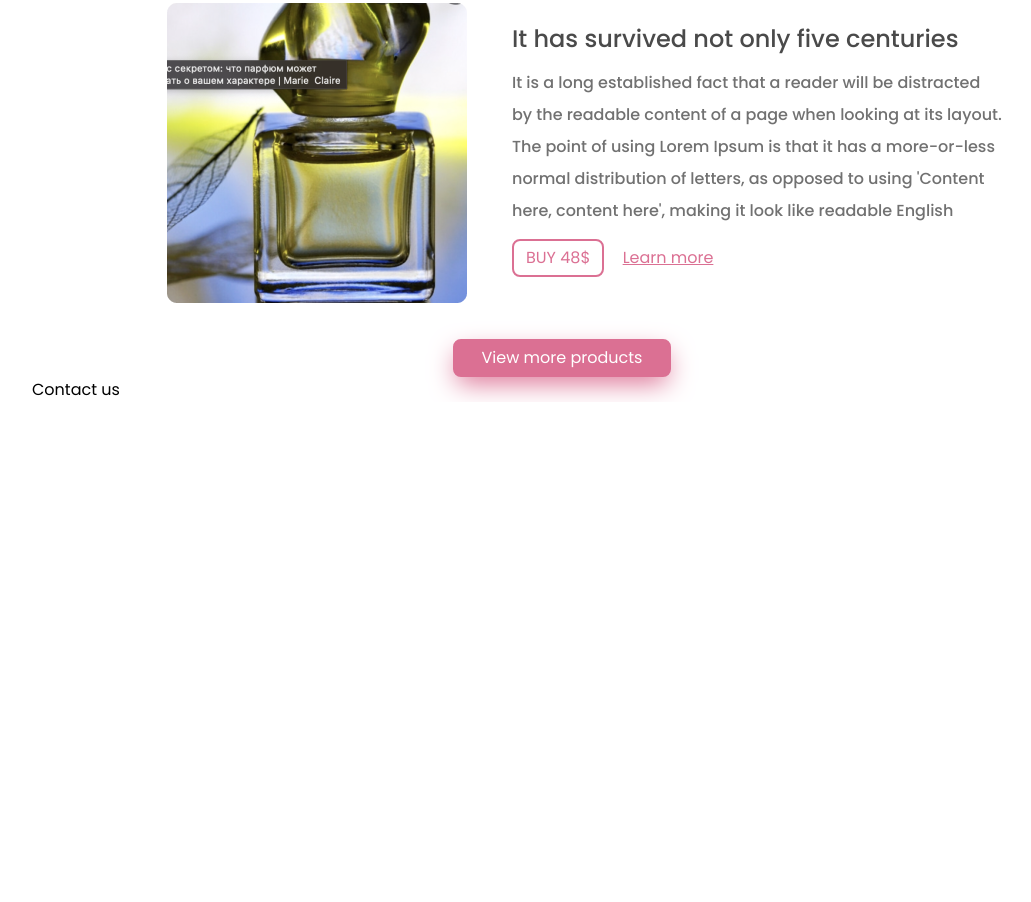
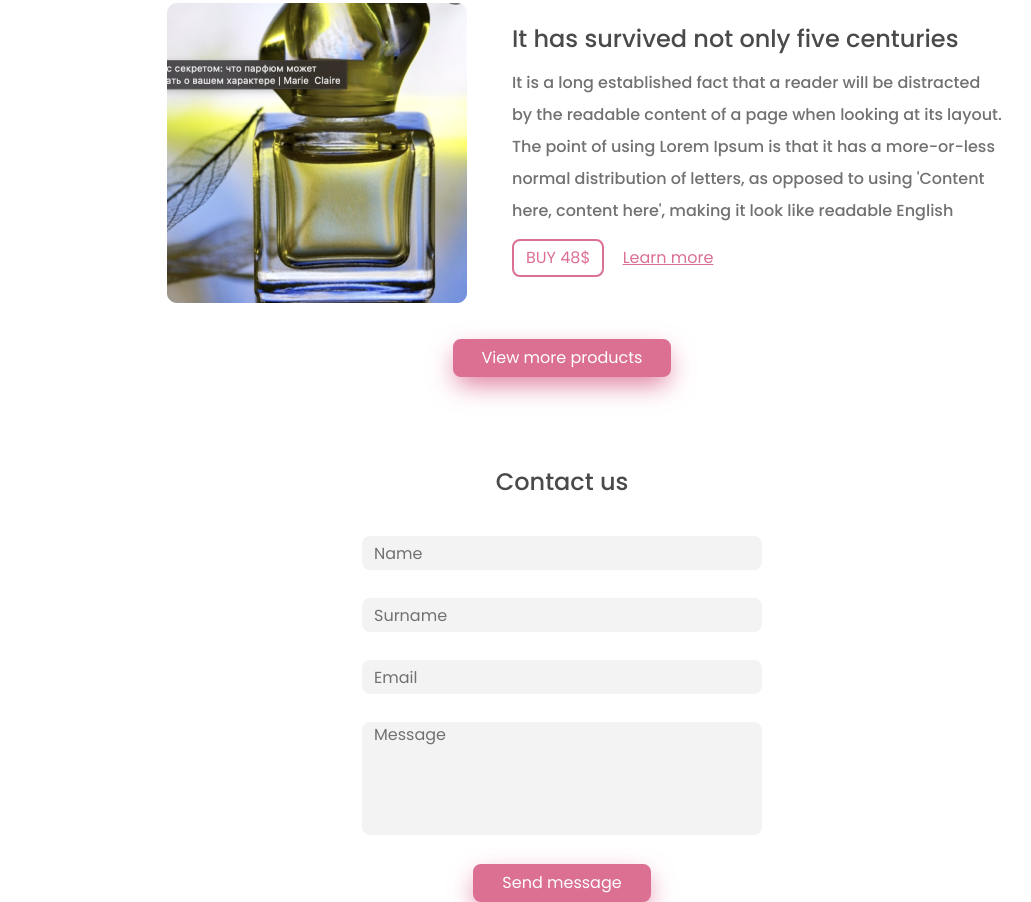
Before and after one commit to muzykalniy/Hillel_HW10, a plain HTML site: page index.html in a window 1280 px wide. Shown: the part 861-1763 px from the top of the page, without its empty margins (78-1109 px from the left). Before the commit the page ends 1263 px from the top, so only its background shows below. Drawn offline with Linux system fonts and the light colour scheme.

Commit message:
все кроме футера

```diff
--- a/index.html
+++ b/index.html
@@ -106,8 +106,34 @@
 
 	<section class="section-form">
 		<div class="container">
-			<div class="form-title">Contact us</div>
+			<div class="form-title subtitle">Contact us</div>
+			<div class="form-wrapper">
+
+				<input class="form form__name" type=" text" name="Your name" placeholder="Name">
+				<input class="form form__surname" type="text" name="Your surname" placeholder="Surname">
+				<input class="form form__email" type="email" name="Your email" placeholder="Email">
+				<textarea class="form form__textarea" name="Message" id="textarea__message" cols="21" rows="7"
+					placeholder="Message"></textarea>
+			</div>
+
+			<div class="button-block">
+				<button class="button-block__button-link">Send message</button>
+			</div>
 		</div>
+
+
+		<section class="section-footer">
+			<div class="container">
+
+			</div>
+		</section>
+
+
+
+
+
+
+
 	</section>
 
 </body>
--- a/styles/style.css
+++ b/styles/style.css
@@ -178,6 +178,7 @@ body {
 }
 
 /* =============== */
+/* КНОПКА ПОСЛЕ ФОРМЫ */
 .button-block {
   margin-top: 29px;
   padding: 0;
@@ -197,3 +198,48 @@ body {
   box-shadow: 0 10px 27px -4px #db7093;
 }
 /* ====================== */
+/* ====================== */
+
+/* ФОРМЫ */
+.form-title.subtitle {
+  margin-top: 89.35px;
+  margin-bottom: 10px;
+  padding: 0;
+  text-align: center;
+}
+.form-wrapper {
+  padding: 0;
+  margin: 0;
+  width: 100%;
+  display: flex;
+  flex-flow: column wrap;
+  justify-content: space-between;
+  align-items: center;
+  align-content: center;
+}
+.form {
+  margin-top: 28px;
+  background-color: transparent;
+  border-radius: 8px;
+  height: 34px;
+  min-width: 400px;
+  padding: 0 12px;
+  font-size: 16px;
+  color: #717171;
+}
+.form::placeholder {
+  color: inherit;
+  font-family: inherit;
+}
+.form__name,
+.form__surname,
+.form__email,
+.form__textarea {
+  background: #f3f3f3;
+  border: 0;
+}
+.form__textarea {
+  min-height: 113px;
+  resize: none;
+}
+/* ================ */
```
